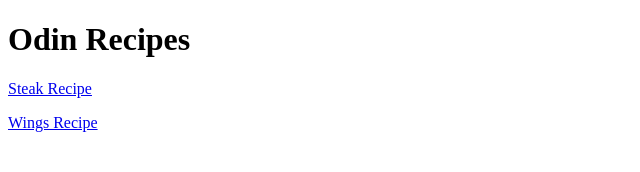
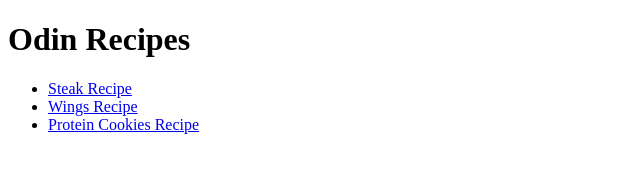
Before and after one commit to nf4f21/odin-recipes, a plain HTML site: page index.html in a window 1280 px wide. Shown: the whole page, without its empty margins (0-640 px from the left). Drawn offline with Linux system fonts and the light colour scheme.

Commit message:
Add third recipe site link

```diff
--- a/index.html
+++ b/index.html
@@ -6,7 +6,10 @@
 </head>
 <body>
     <h1>Odin Recipes</h1>
-    <a href="recipes/steak.html" >Steak Recipe</a>
-    <p><a href="recipes/wings.html">Wings Recipe</a></p>
+    <ul>
+    <li><a href="recipes/steak.html" >Steak Recipe</a></li>
+    <li><a href="recipes/wings.html">Wings Recipe</a></li>
+    <li><a href="recipes/protein-cookies.html">Protein Cookies Recipe</a></li>
+    </ul>
 </body>
 </html>
```
